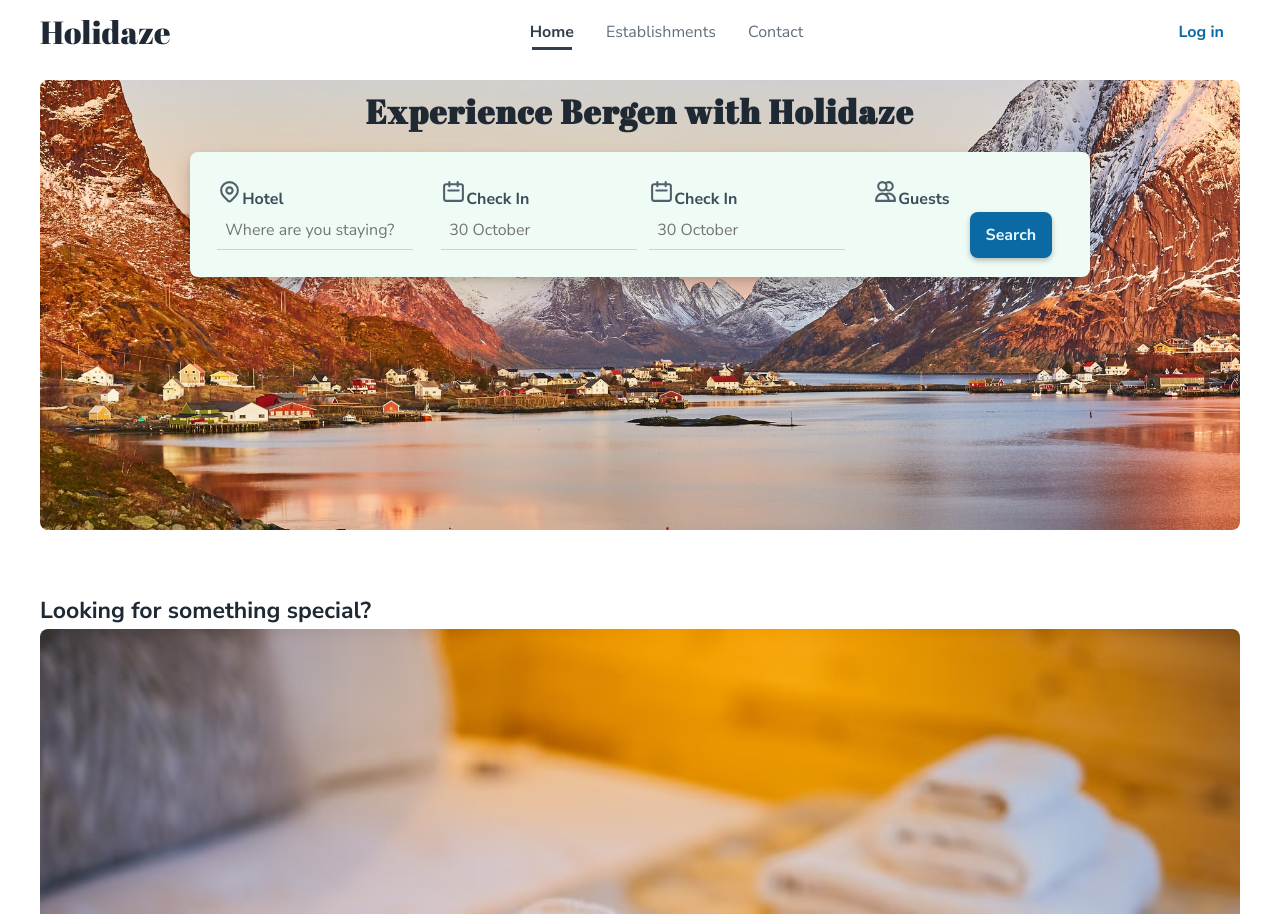
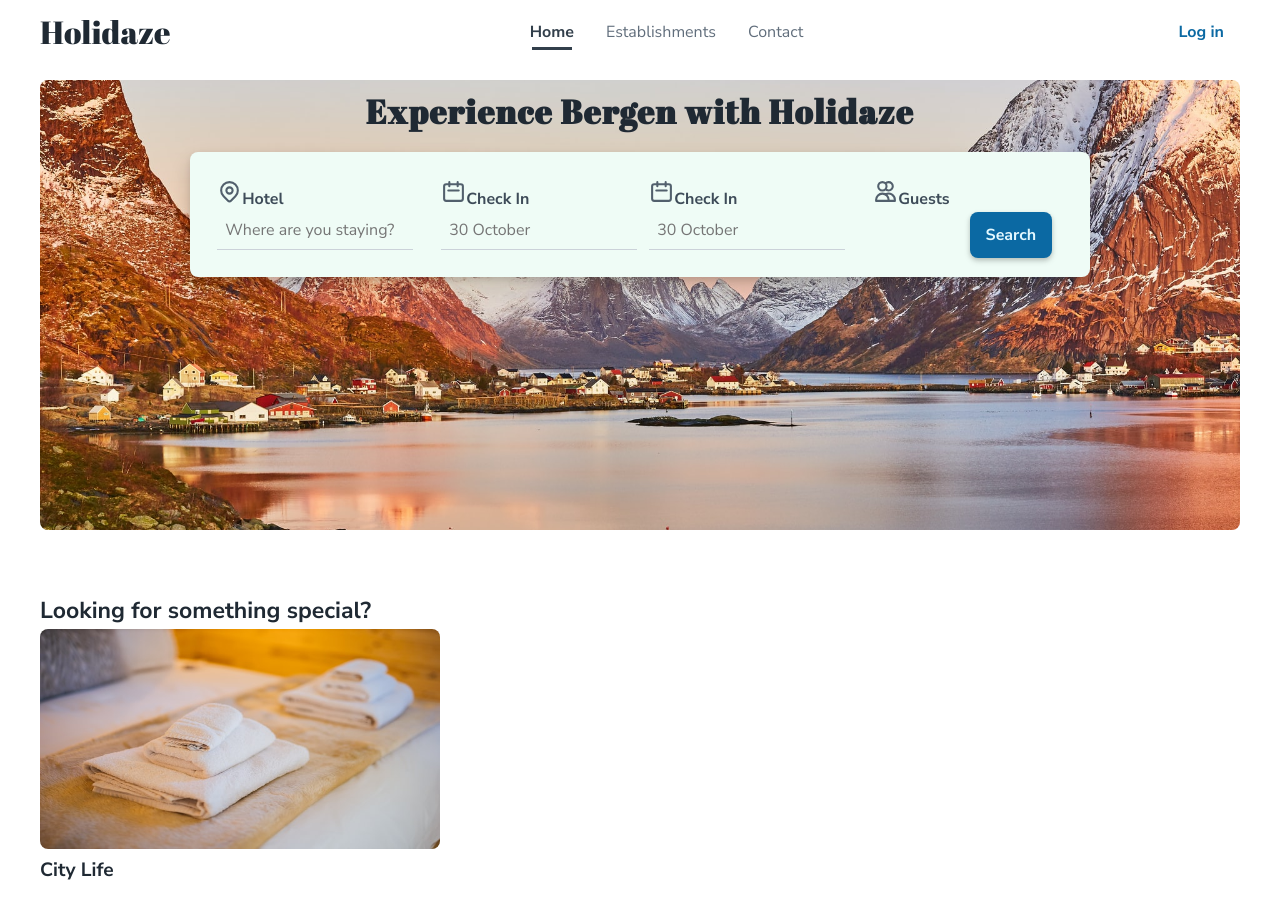
Before and after one commit to Noroff-FEU-Assignments/project-exam-2-Strand-Made, a React (Create React App) app: page / in a window 1280 px wide. Shown: the top 914 px of the page. Built offline with nearby package versions, Linux system fonts and the light colour scheme.

Commit message:
image responsiveness

```diff
--- a/src/components/SuggestionsCard/SuggestionsCard.tsx
+++ b/src/components/SuggestionsCard/SuggestionsCard.tsx
@@ -1,5 +1,6 @@
 import styled from "styled-components";
 import { borderRadius } from "../../globalStyle/_variables";
+import { mediaQueries } from "../../utils/styleHelpers";
 import Heading from "../Typography/Heading";
 
 interface SuggestionProps {
@@ -10,18 +11,23 @@ interface SuggestionProps {
 
 const SuggestionContainer = styled.article`
   width: 100%;
+
+  max-width: 400px;
 `;
 const ImageContainer = styled.a``;
 const Image = styled.img`
   width: 100%;
   border-radius: ${borderRadius.md};
+  ${mediaQueries("md")`
+  height: 220px;
+  `}
 `;
 
 const SuggestionsCard = ({ title, img, imgDesc }: SuggestionProps) => {
   return (
     <SuggestionContainer>
       <ImageContainer>
-        <Image src={img} alt={imgDesc} />
+        <Image width="300" src={img} alt={imgDesc} />
       </ImageContainer>
       <Heading.H3 size="l">{title}</Heading.H3>
     </SuggestionContainer>
```
